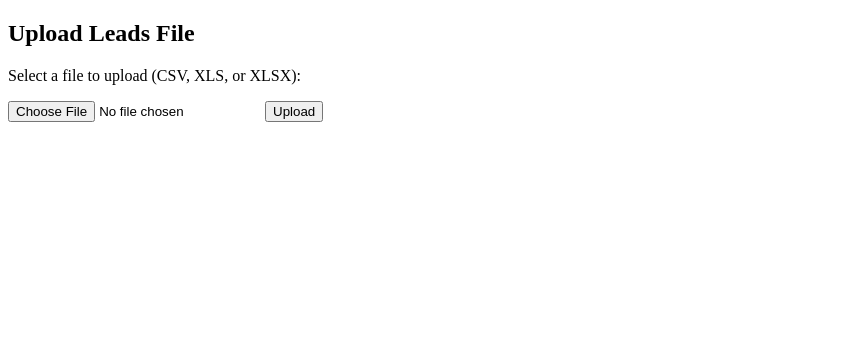
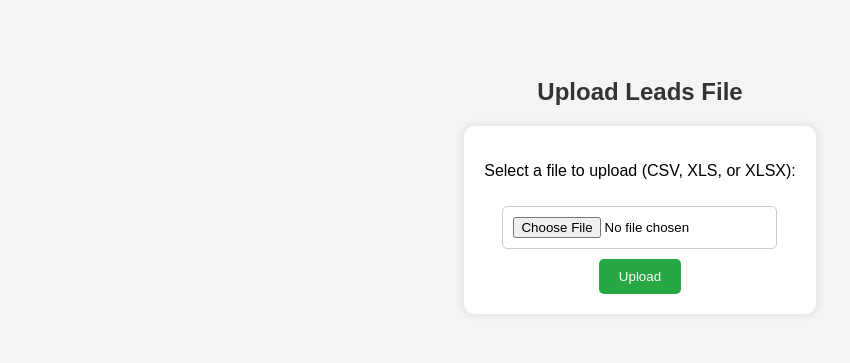
Before and after one commit to Revathi-developer/Lead-management-system, a Django app: page /import-leads/ in a window 1280 px wide. Shown: the top 363 px of the page, without its empty margins (0-850 px from the left). Run offline with Django 5.2, Linux system fonts and the light colour scheme.

Commit message:
Update import_leads.html

```diff
--- a/website/templates/website/import_leads.html
+++ b/website/templates/website/import_leads.html
@@ -4,6 +4,53 @@
     <meta charset="UTF-8">
     <meta name="viewport" content="width=device-width, initial-scale=1.0">
     <title>Import Leads</title>
+    <style>
+        body {
+            font-family: Arial, sans-serif;
+            background-color: #f4f4f4;
+            text-align: center;
+            padding: 50px;
+        }
+        form {
+            background: white;
+            padding: 20px;
+            border-radius: 10px;
+            box-shadow: 0 0 10px rgba(0, 0, 0, 0.1);
+            display: inline-block;
+        }
+        h2 {
+            color: #333;
+        }
+        input[type="file"] {
+            padding: 10px;
+            border: 1px solid #ccc;
+            border-radius: 5px;
+            margin-top: 10px;
+        }
+        button {
+            background-color: #28a745;
+            color: white;
+            border: none;
+            padding: 10px 20px;
+            border-radius: 5px;
+            cursor: pointer;
+            margin-top: 10px;
+        }
+        button:hover {
+            background-color: #218838;
+        }
+        ul {
+            list-style-type: none;
+            padding: 0;
+            margin-top: 20px;
+        }
+        li {
+            background: #ffdddd;
+            padding: 10px;
+            margin: 5px 0;
+            border-left: 5px solid #f44336;
+        }
+    </style>
 </head>
 <body>
     <h2>Upload Leads File</h2>
@@ -11,6 +58,7 @@
         {% csrf_token %}
         <p>Select a file to upload (CSV, XLS, or XLSX):</p>
         <input type="file" name="leads_file" required>
+        <br>
         <button type="submit">Upload</button>
     </form>
 
```
